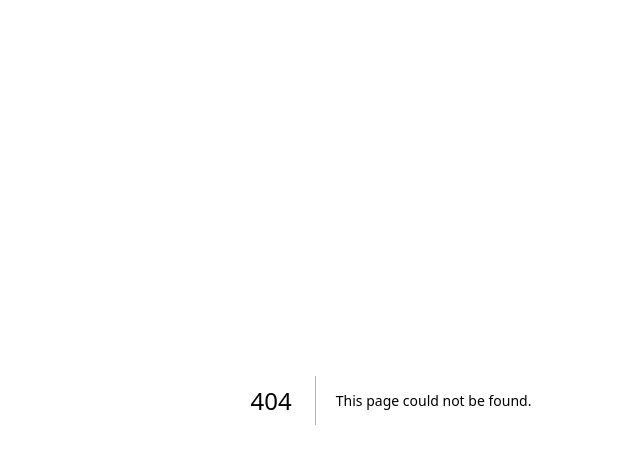
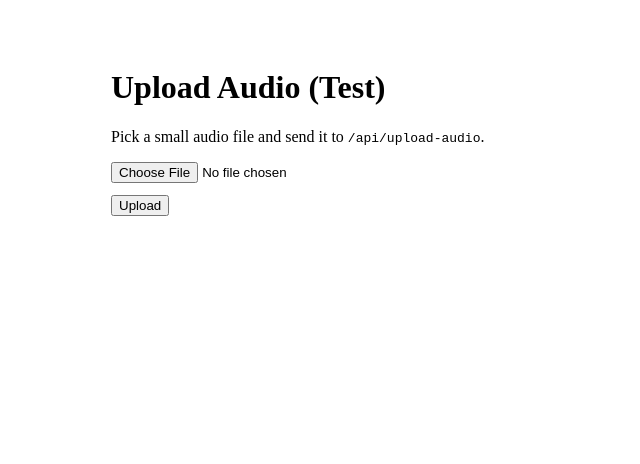
Before and after one commit to an170787-rekonet/rekonet, a Next.js app: page /upload-audio in a window 1280 px wide. Before the commit this address had no page. Shown: the top 464 px of the page, without its empty margins (249-889 px from the left). Built offline with nearby package versions, Linux system fonts and the light colour scheme.

Commit message:
Create page.jsx

```diff
--- /dev/null
+++ b/app/upload-audio/page.jsx
@@ -0,0 +1,68 @@
+'use client';
+
+import { useState } from 'react';
+
+export default function UploadAudioTest() {
+  const [file, setFile] = useState(null);
+  const [loading, setLoading] = useState(false);
+  const [result, setResult] = useState(null);
+  const [error, setError] = useState('');
+
+  async function handleUpload(e) {
+    e.preventDefault();
+    setError('');
+    setResult(null);
+
+    if (!file) {
+      setError('Choose an audio file first.');
+      return;
+    }
+
+    try {
+      setLoading(true);
+      const form = new FormData();
+      form.append('file', file);
+      form.append('user_id', 'anon');        // replace with a real user id later if needed
+      form.append('duration_ms', '0');
+
+      const res = await fetch('/api/upload-audio', { method: 'POST', body: form });
+      const json = await res.json();
+      if (!res.ok || !json?.ok) throw new Error(json?.error || 'Upload failed');
+      setResult(json);
+    } catch (err) {
+      setError(err.message || 'Upload failed');
+    } finally {
+      setLoading(false);
+    }
+  }
+
+  return (
+    <main style={{ maxWidth: 560, margin: '32px auto', padding: 16 }}>
+      <h1>Upload Audio (Test)</h1>
+      <p>Pick a small audio file and send it to <code>/api/upload-audio</code>.</p>
+
+      <form onSubmit={handleUpload}>
+        <input
+          type="file"
+          accept="audio/*"
+          onChange={(e) => setFile(e.target.files?.[0] || null)}
+        />
+        <div style={{ marginTop: 12 }}>
+          <button type="submit" disabled={loading}>
+            {loading ? 'Uploading…' : 'Upload'}
+          </button>
+        </div>
+      </form>
+
+      {error && <p style={{ color: 'crimson', marginTop: 12 }}>{error}</p>}
+
+      {result?.signedUrl && (
+        <section style={{ marginTop: 24 }}>
+          <h3>Uploaded ✔</h3>
+          <p><code>{result.path}</code></p>
+          <audio controls src={result.signedUrl} style={{ width: '100%' }} />
+        </section>
+      )}
+    </main>
+  );
+}
```
